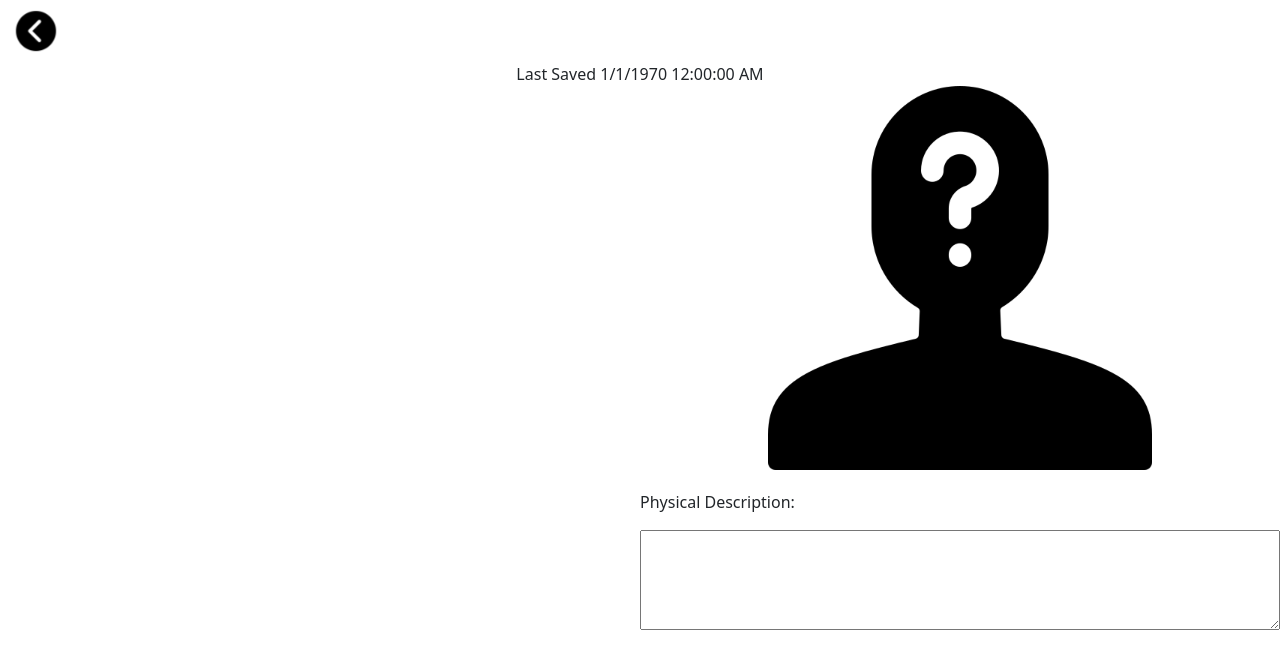
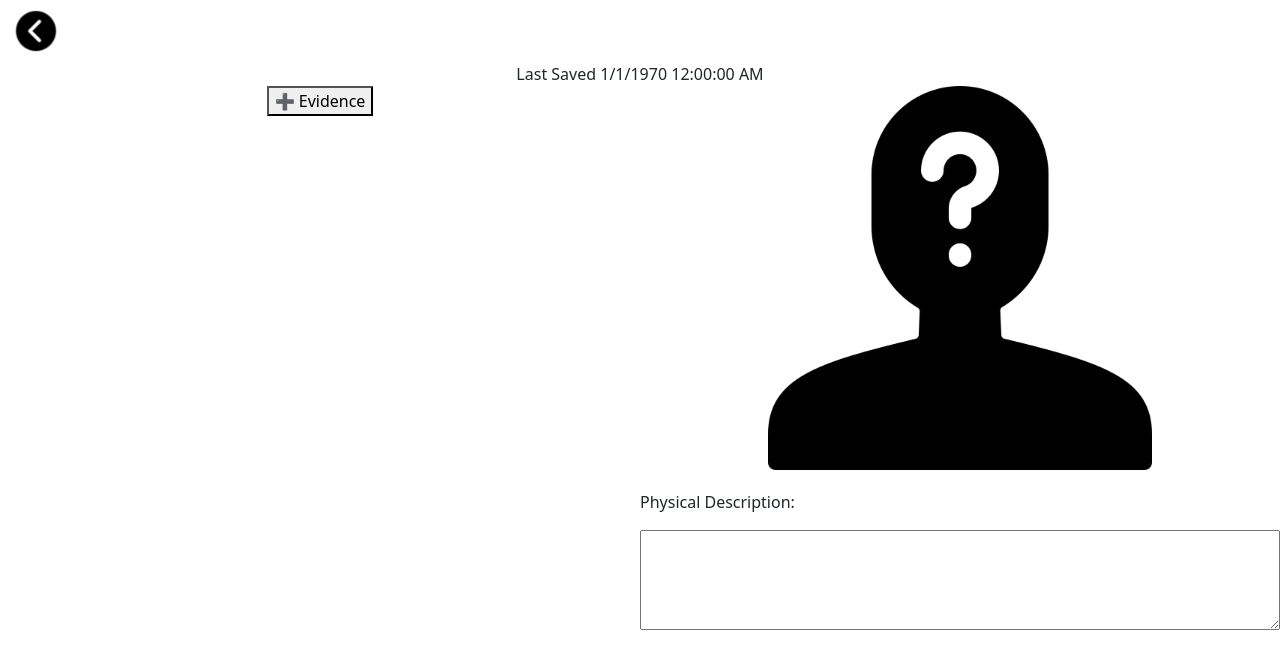
Before and after one commit to Lypho2012/murder-mystery-maker, a React (Create React App) app: page /edit-character/1/1 in a window 1280 px wide. Shown: the top 666 px of the page. Built offline with nearby package versions, Linux system fonts and the light colour scheme; no server answers.

Commit message:
insert evidence button to char description

```diff
--- a/src/pages/components/EditCharacterBackground.tsx
+++ b/src/pages/components/EditCharacterBackground.tsx
@@ -1,8 +1,38 @@
+import { useState, useRef } from "react";
 import "./EditCharacterBackground.css"
 function EditCharacterBackground() {
+  const contentRef = useRef<any>(null);
+
+  const insertButton = () => {
+    if (!contentRef.current) return;
+    const selection = window.getSelection();
+    if (!selection || selection.rangeCount === 0) return;
+
+    const range = selection.getRangeAt(0);
+    const newButton = document.createElement('button');
+    newButton.textContent = '!';
+    newButton.style.cssText = 'margin:5px;cursor: pointer;';
+    newButton.onclick = () => {
+        alert('Button inside the editable div was clicked!');
+    };newButton.setAttribute('contentEditable', 'false');
+
+    range.deleteContents();
+    range.insertNode(newButton);
+    range.setStartAfter(newButton);
+    range.collapse(true);
+    selection.removeAllRanges();
+    selection.addRange(range);
+  };
+
   return (
     <div id="char-background-div">
-
+      <button onClick={insertButton} style={{ marginBottom: '10px' }}>
+        ➕ Evidence
+      </button>
+      <div id="char-background-description"
+      ref={contentRef}
+      contentEditable="true">
+      </div>
     </div>
   )
 }
```
